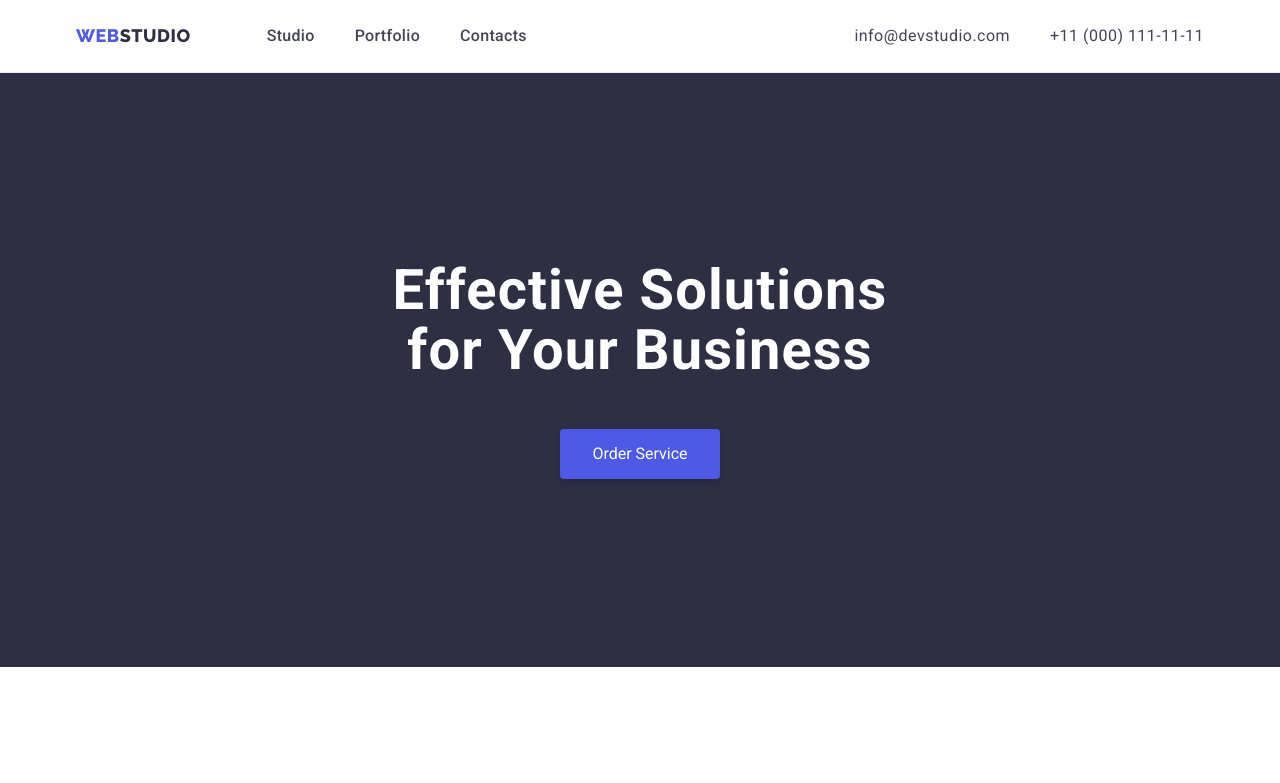
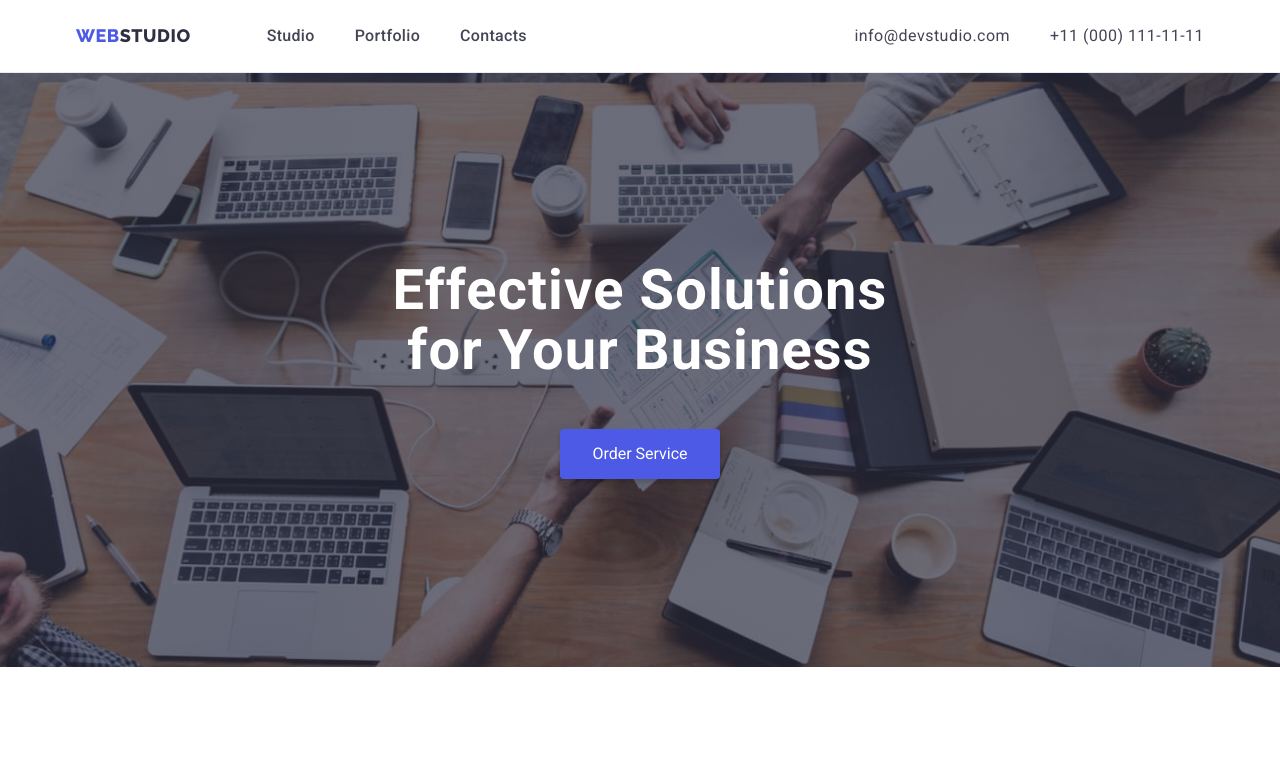
Before and after one commit to Serhii151/goit-markup-hw-04, a plain HTML site: page index.html in a window 1280 px wide. Shown: the top 783 px of the page. Drawn offline with nearby package versions, Linux system fonts and the light colour scheme.

Commit message:
hero background

```diff
--- a/css/styles.css
+++ b/css/styles.css
@@ -8,7 +8,7 @@
     --active-btn-color: #404BBF;
     --akcent-btn-color: #4D5AE5;
     --body-background-color: #FFFFFF;
-
+    --l-hero-gra: linear-gradient( rgba(46, 47, 66, 0.7), rgba(46, 47, 66, 0.7))
 }
 
 .link {
@@ -168,6 +168,11 @@ body {
 /*----------HERO-------------*/
 
 .hero {
+    background-image: var(--l-hero-gra) ,
+    url(../images/people-office\ 1.jpg);
+    background-repeat: no-repeat;
+    background-position: center;
+    background-size: cover;
     background-color: #2E2F42;
     padding-top: 188px;
     padding-bottom: 188px;
```
Also changed, not shown: images/people-office 1.jpg (added).
